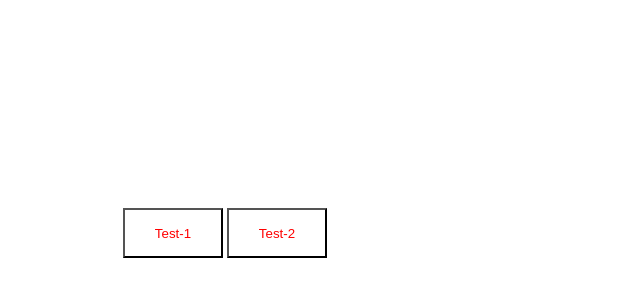
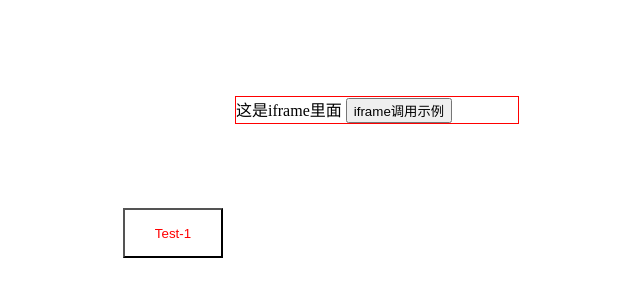
Before and after one commit to dream10201/AdvancedSearch, a plain HTML site: page index.html in a window 1280 px wide. Shown: the whole page, without its empty margins (357-997 px from the left). Drawn offline with Linux system fonts and the light colour scheme.

Commit message:
iframe调用实例

```diff
--- /dev/null
+++ b/iframe.html
@@ -0,0 +1,60 @@
+<!DOCTYPE html>
+<html lang="zh">
+<head>
+    <meta charset="UTF-8">
+    <title></title>
+</head>
+<body style="border:1px solid red;">
+这是iframe里面
+<button id="ifbtn">iframe调用示例</button>
+<script>
+    var f_win=window.parent;
+    var btn=document.getElementById("ifbtn");
+    var as=null;
+        as = f_win.AsSearch(btn, {
+            columns: [
+                {
+                    title: "性别",
+                    code: "sex",
+                    type: "select",
+                    explanation: {"男": "1", "女": "0"},
+                }
+                , {
+                    title: "姓名",
+                    code: "name",
+                    type: "txt"
+                }
+                , {
+                    title: "时间",
+                    code: "date",
+                    type: "date",
+                    dateformat:"yyyy-MM-dd"
+                }
+                , {
+                    title: "姓氏",
+                    code: "xs",
+                    type: "txt"
+                }],
+            search: function(result){
+                alert("结果：\n"+JSON.stringify(result));
+                console.log("结果："+ JSON.stringify(result));
+            },
+            shadeEnable:false,
+            dateInput: function (obj,dateFormat) {
+                //data-date="1979-09-16T05:25:07Z" data-date-format="dd MM yyyy - HH:ii p" data-link-field="dtp_input1"
+//            $(obj).attr({"data-date-format": "yyyy-MM-dd HH:MM:SS"});
+//            $(obj).datetimepicker({
+//                //language:  'fr',
+//                weekStart: 1,
+//                todayBtn: 1,
+//                autoclose: 1,
+//                todayHighlight: 1,
+//                startView: 2,
+//                forceParse: 0,
+//                showMeridian: 1
+//            });
+            }
+        });
+</script>
+</body>
+</html>
--- a/index.html
+++ b/index.html
@@ -8,7 +8,8 @@
 </head>
 <body>
 <button id="btn1" style="width:100px;height:50px;margin-left:calc(50% - 160px);margin-top:200px;color:red;">Test-1</button>
-<button id="btn2" style="width:100px;height:50px;color:red;">Test-2</button>
+<!--<button id="btn2" style="width:100px;height:50px;color:red;">Test-2</button>-->
+<iframe src="./iframe.html" frameborder="0"></iframe>
 <script type="text/javascript">
     var as = new AsSearch("#btn1", {
         columns: [
@@ -54,50 +55,50 @@
 //            });
         }
     });
-    var as = new AsSearch("#btn2", {
-        columns: [
-            {
-                title: "性别",
-                code: "sex",
-                type: "select",
-                explanation: {"男": "1", "女": "0"},
-            }
-            , {
-                title: "姓名",
-                code: "name",
-                type: "txt"
-            }
-            , {
-                title: "时间",
-                code: "date",
-                type: "date",
-                dateformat:"yyyy-MM-dd"
-            }
-            , {
-                title: "姓氏",
-                code: "xs",
-                type: "txt"
-            }],
-        search: function(result){
-            alert("结果：\n"+JSON.stringify(result));
-            console.log("结果："+ JSON.stringify(result));
-        },
-        shadeEnable:false,
-        dateInput: function (obj,dateFormat) {
-            //data-date="1979-09-16T05:25:07Z" data-date-format="dd MM yyyy - HH:ii p" data-link-field="dtp_input1"
-//            $(obj).attr({"data-date-format": "yyyy-MM-dd HH:MM:SS"});
-//            $(obj).datetimepicker({
-//                //language:  'fr',
-//                weekStart: 1,
-//                todayBtn: 1,
-//                autoclose: 1,
-//                todayHighlight: 1,
-//                startView: 2,
-//                forceParse: 0,
-//                showMeridian: 1
-//            });
-        }
-    });
+//    var as = new AsSearch("#btn2", {
+//        columns: [
+//            {
+//                title: "性别",
+//                code: "sex",
+//                type: "select",
+//                explanation: {"男": "1", "女": "0"},
+//            }
+//            , {
+//                title: "姓名",
+//                code: "name",
+//                type: "txt"
+//            }
+//            , {
+//                title: "时间",
+//                code: "date",
+//                type: "date",
+//                dateformat:"yyyy-MM-dd"
+//            }
+//            , {
+//                title: "姓氏",
+//                code: "xs",
+//                type: "txt"
+//            }],
+//        search: function(result){
+//            alert("结果：\n"+JSON.stringify(result));
+//            console.log("结果："+ JSON.stringify(result));
+//        },
+//        shadeEnable:false,
+//        dateInput: function (obj,dateFormat) {
+//            //data-date="1979-09-16T05:25:07Z" data-date-format="dd MM yyyy - HH:ii p" data-link-field="dtp_input1"
+////            $(obj).attr({"data-date-format": "yyyy-MM-dd HH:MM:SS"});
+////            $(obj).datetimepicker({
+////                //language:  'fr',
+////                weekStart: 1,
+////                todayBtn: 1,
+////                autoclose: 1,
+////                todayHighlight: 1,
+////                startView: 2,
+////                forceParse: 0,
+////                showMeridian: 1
+////            });
+//        }
+//    });
 </script>
 </body>
 </html>
```
Also changed, not shown: 1 other file.
